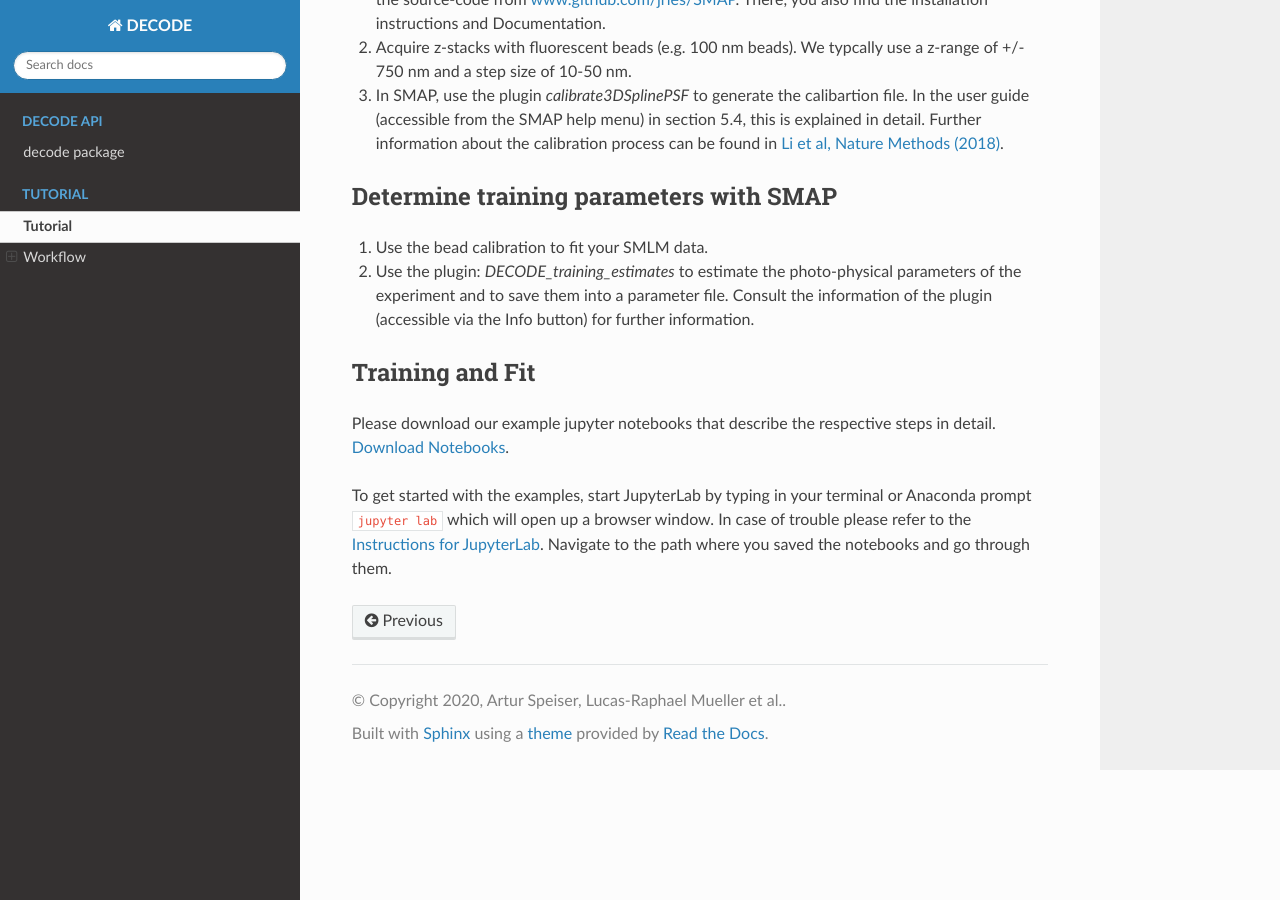
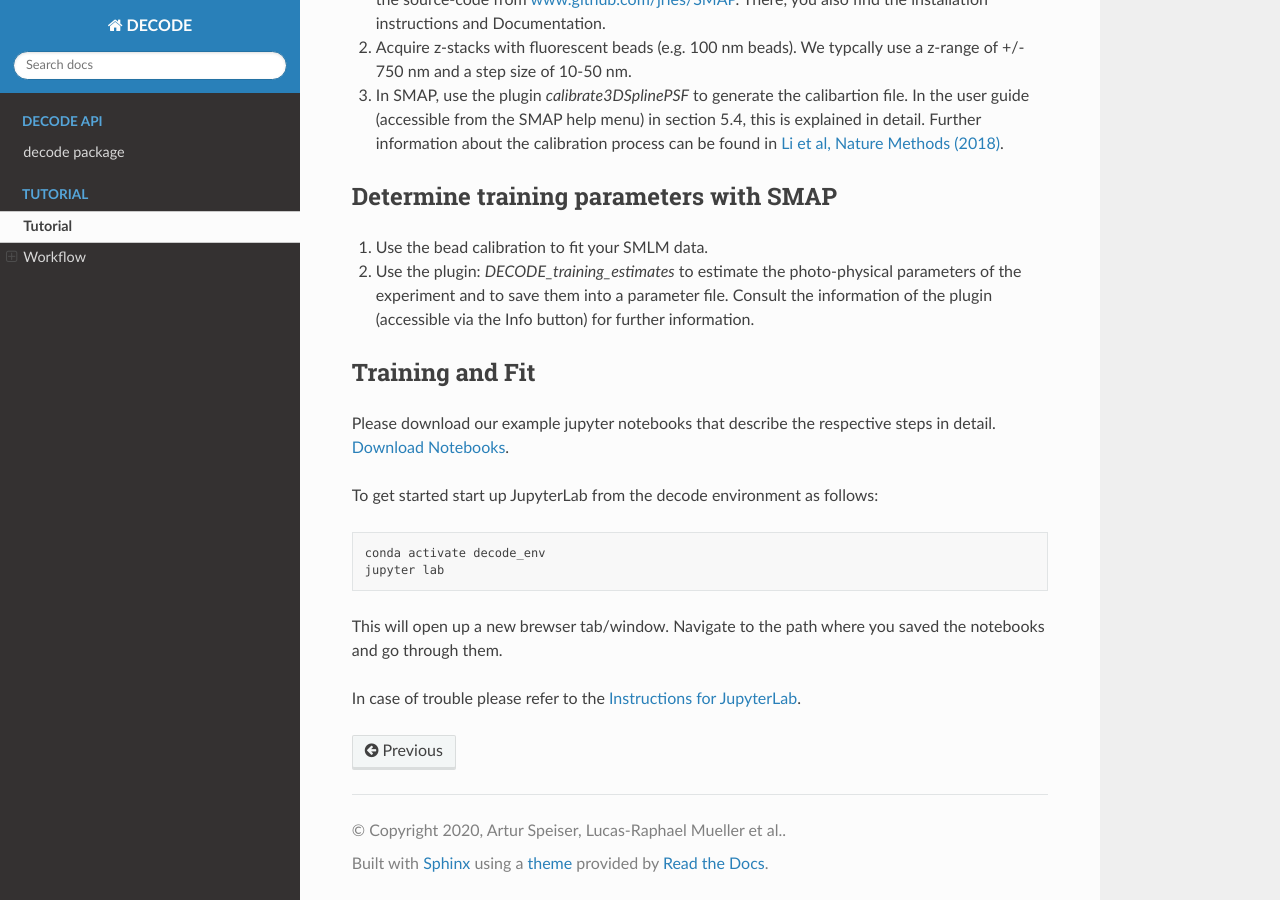
Before and after one commit to TuragaLab/DECODE, a Sphinx documentation site: the page built from docs/source/tutorial.md, in a window 1280 px wide and 900 px high, scrolled down 553 px. Built offline with Sphinx 7.4.7 and the Read the Docs theme 2.0.0, drawn with Linux system fonts in a browser that asks for light colours.

````diff
--- a/docs/source/tutorial.md
+++ b/docs/source/tutorial.md
@@ -21,8 +21,11 @@ The repeating pattern of working with this package is
 Please download our example jupyter notebooks that describe the respective steps in detail.
 [Download Notebooks](https://minhaskamal.github.io/DownGit/#/home?url=https://github.com/TuragaLab/DECODE/tree/master/examples).
 
-To get started with the examples, start JupyterLab by typing in your terminal or Anaconda prompt ``jupyter lab``
-which will open up a browser window.
-In case of trouble please refer to the
-[Instructions for JupyterLab](https://jupyterlab.readthedocs.io/en/stable/getting_started/installation.html).
-Navigate to the path where you saved the notebooks and go through them.
+To get started start up JupyterLab from the decode environment as follows:
+```bash
+conda activate decode_env
+jupyter lab
+```
+This will open up a new brewser tab/window. Navigate to the path where you saved the notebooks and go through them.
+
+In case of trouble please refer to the [Instructions for JupyterLab](https://jupyterlab.readthedocs.io/en/stable/getting_started/installation.html).
````
Also changed, not shown: 1 other file.
